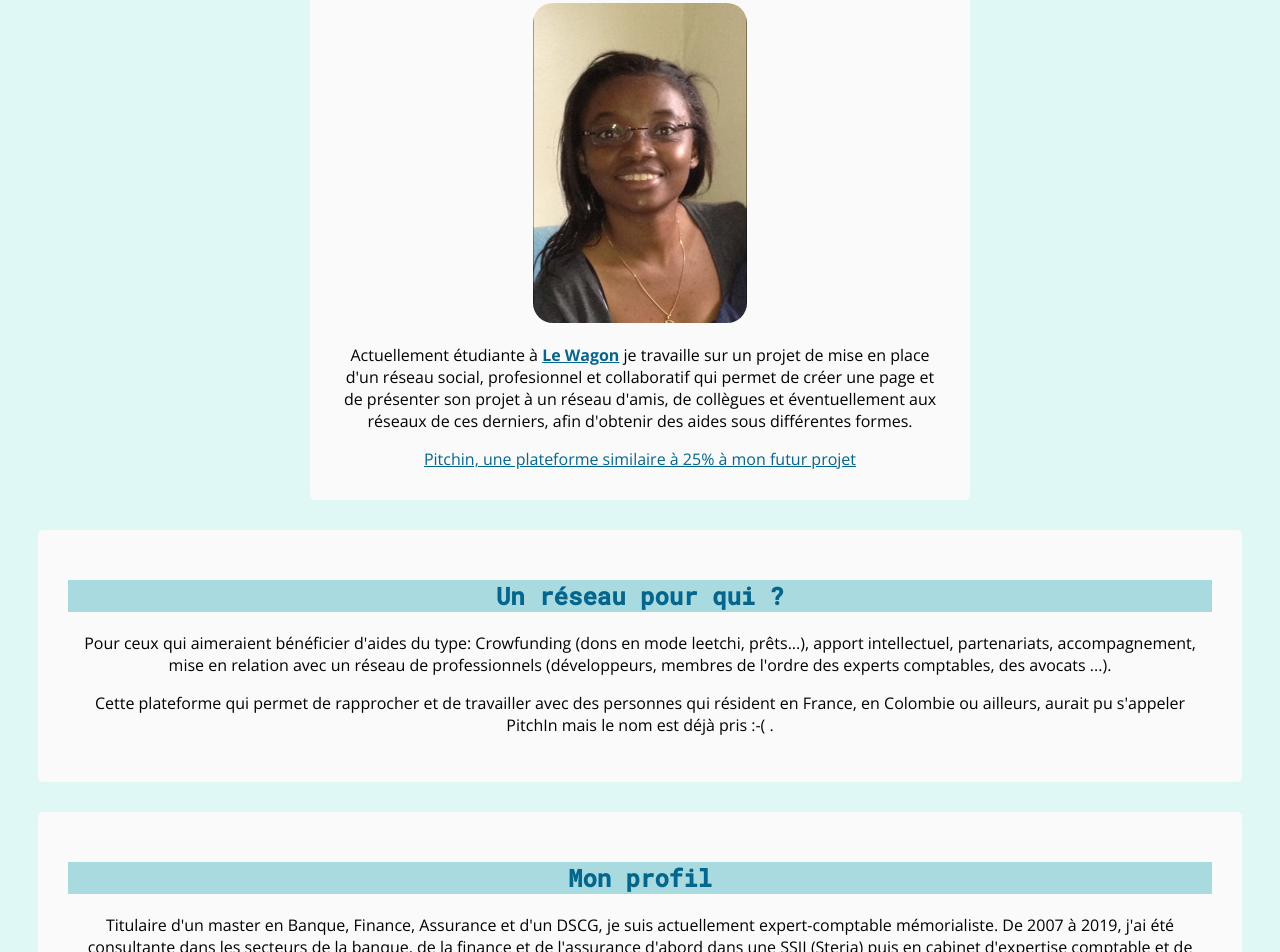
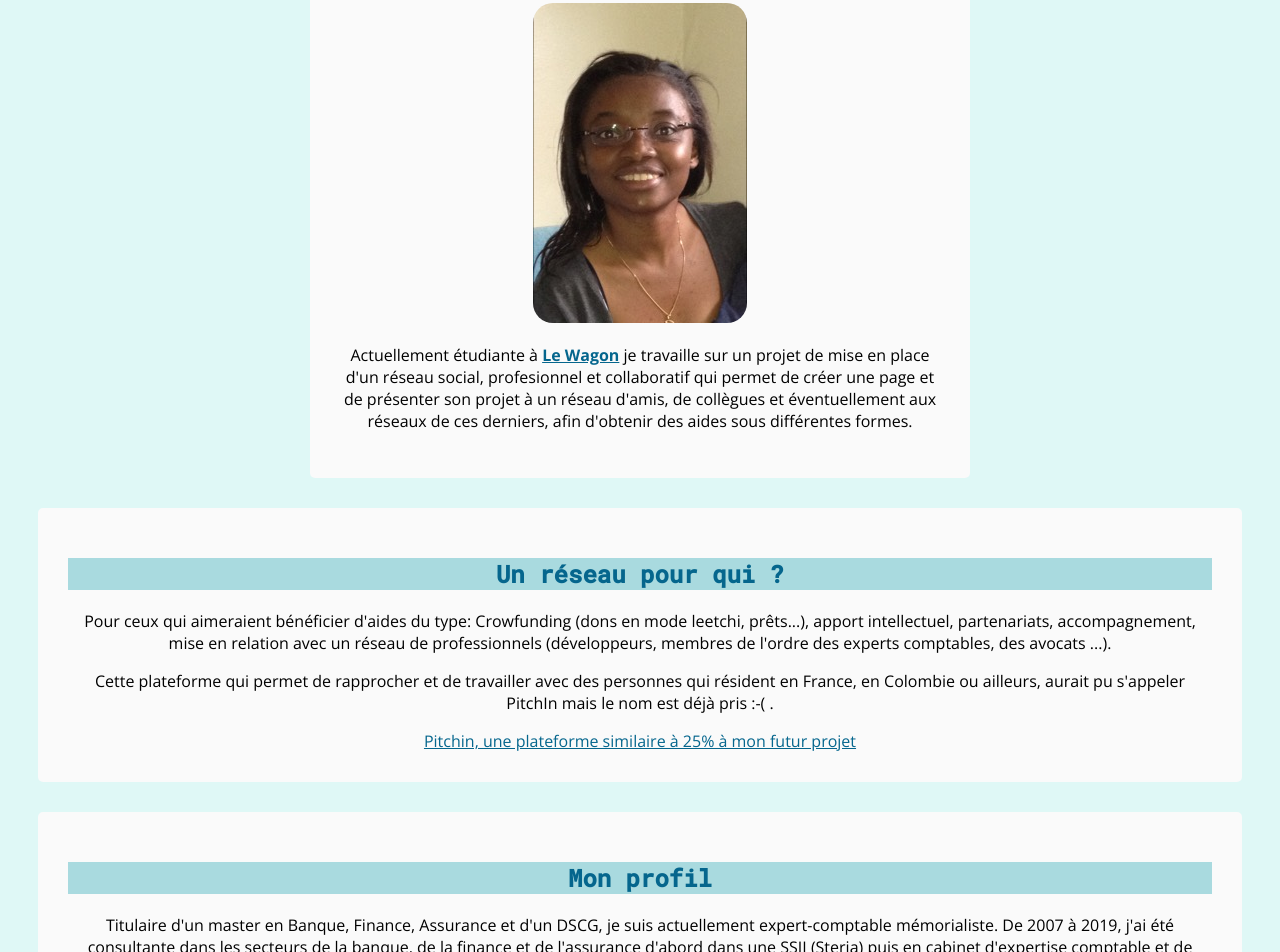
Before and after one commit to Estellelaure/profile, a plain HTML site: page index.html in a window 1280 px wide. Shown: the part 233-1185 px from the top of the page. Drawn offline with nearby package versions, Linux system fonts and the light colour scheme.

Commit message:
make my profile prettier

```diff
--- a/index.html
+++ b/index.html
@@ -17,7 +17,6 @@
             <p> Actuellement étudiante à <a href="#bas"><strong>Le Wagon</strong></a> je travaille sur un projet de mise en place
                 d'un réseau social, profesionnel et collaboratif qui permet de créer une page et de présenter son projet à un réseau d'amis, de collègues et
                 éventuellement aux réseaux de ces derniers, afin d'obtenir des aides sous différentes formes. </p>
-            <a href="https://www.pitchin.com/" target="_blank"> Pitchin, une plateforme similaire à 25% à mon futur projet</a>
 
         </div>
 
@@ -28,6 +27,9 @@
 
             <p>Cette plateforme qui permet de rapprocher et de travailler avec des personnes qui résident en France, en Colombie ou ailleurs, aurait pu
                 s'appeler PitchIn mais le nom est déjà pris :-( .</p>
+
+                <a href="https://www.pitchin.com/" target="_blank"> Pitchin, une plateforme similaire à 25% à mon futur projet
+                </a>
         </div>
 
         <div class="card-white">
```
